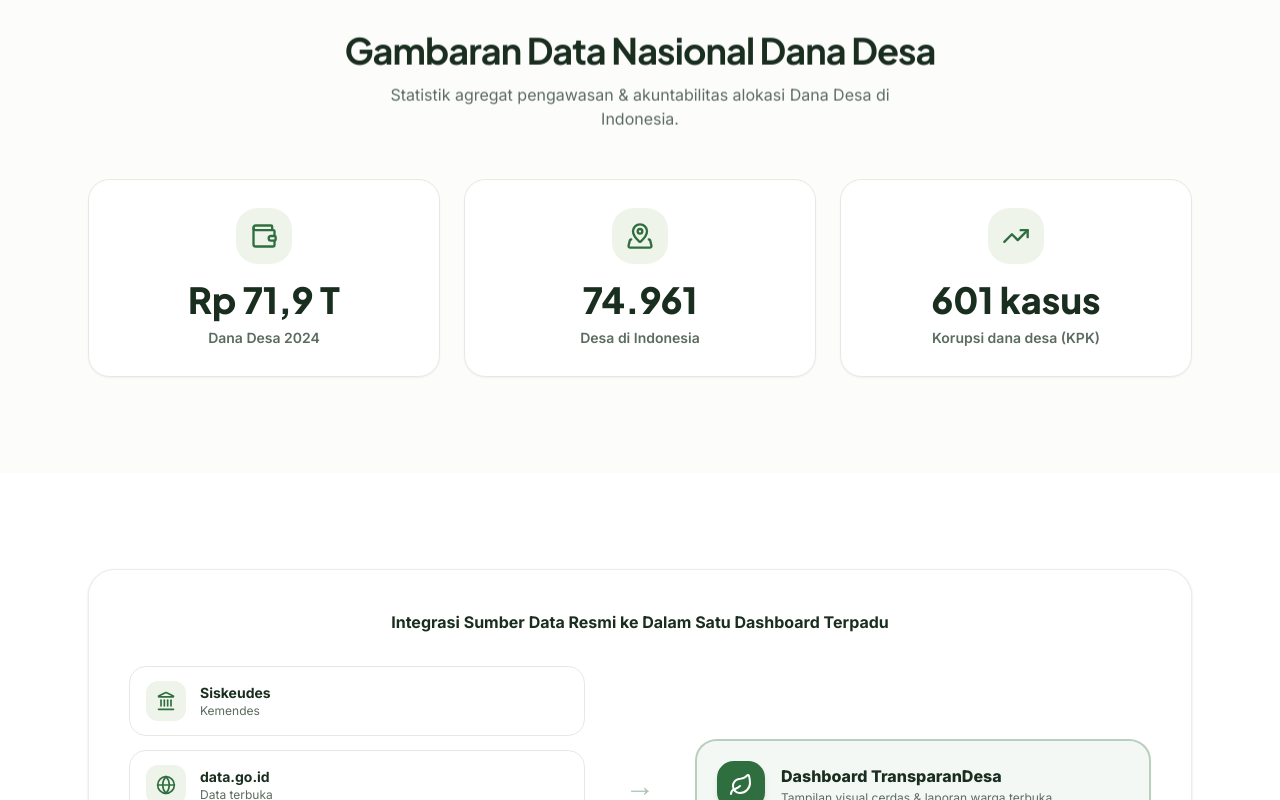
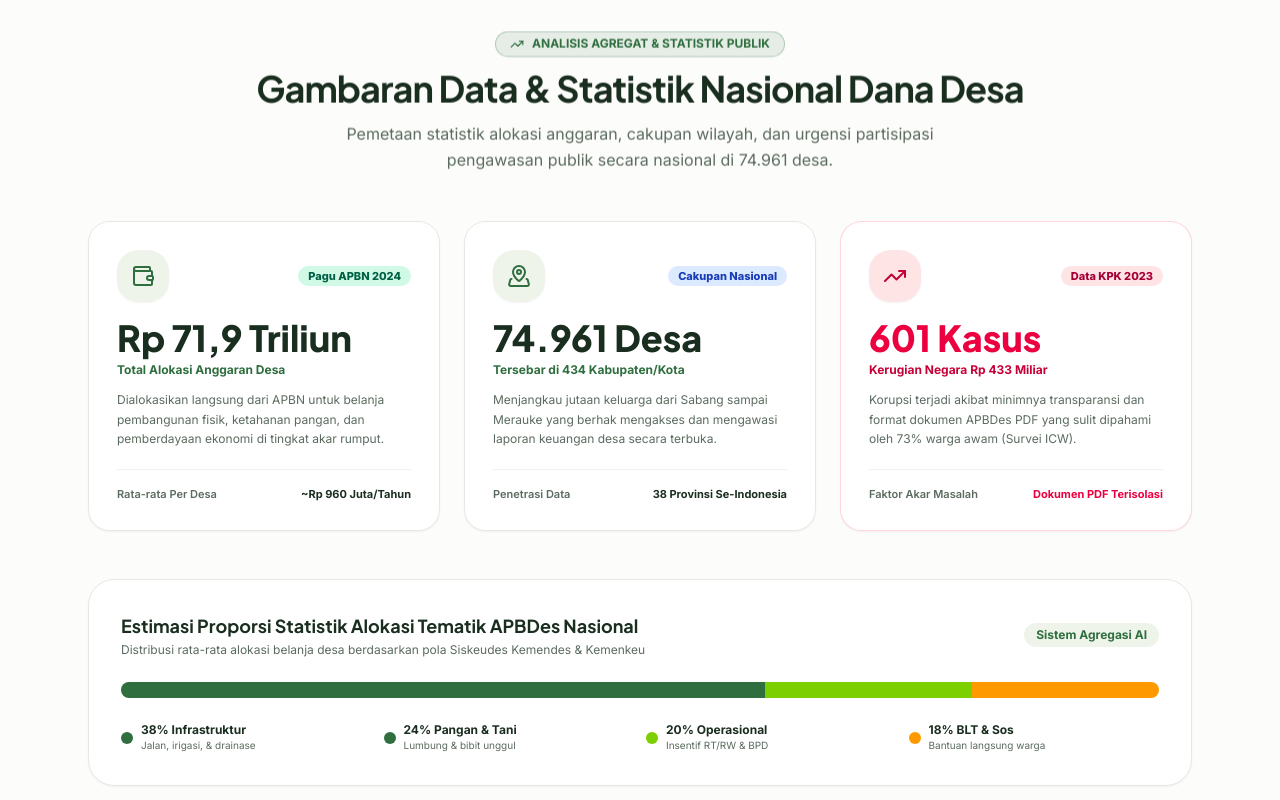
Before and after one commit to Aaihya/TransparanDesa, a Next.js app: page / in a window 1280 px wide. Shown: the part 1480-2280 px from the top of the page. Built offline with nearby package versions, Linux system fonts and the light colour scheme.

Commit message:
feat: enrich Data Nasional section with rich statistical insights and allocation breakdown bar

```diff
--- a/app/page.tsx
+++ b/app/page.tsx
@@ -204,33 +204,164 @@ export default function LandingPage() {
           </ScrollReveal>
         </section>
 
-        {/* Data Nasional Section with ScrollReveal */}
-        <section id="data-nasional" className="border-t border-border/40 bg-surface/50 py-16 sm:py-24">
+        {/* Data Nasional Section with Rich Statistical Insights & Detailed Cards */}
+        <section id="data-nasional" className="border-t border-border/40 bg-surface/60 py-16 sm:py-24">
           <div className="mx-auto max-w-6xl px-4 sm:px-6">
             <ScrollReveal variant="fade-up">
               <div className="text-center mb-12">
+                <span className="inline-flex items-center gap-2 rounded-full border border-primary/30 bg-primary/10 px-3.5 py-1 text-xs font-bold text-primary mb-3">
+                  <TrendingUp className="size-3.5" />
+                  ANALISIS AGREGAT & STATISTIK PUBLIK
+                </span>
                 <h2 className="font-heading text-2xl font-bold tracking-tight text-foreground sm:text-4xl">
-                  Gambaran Data Nasional Dana Desa
+                  Gambaran Data & Statistik Nasional Dana Desa
                 </h2>
-                <p className="mt-3 text-base text-muted-foreground max-w-xl mx-auto">
-                  Statistik agregat pengawasan & akuntabilitas alokasi Dana Desa di Indonesia.
+                <p className="mt-3 text-base text-muted-foreground max-w-2xl mx-auto leading-relaxed">
+                  Pemetaan statistik alokasi anggaran, cakupan wilayah, dan urgensi partisipasi pengawasan publik secara nasional di 74.961 desa.
                 </p>
               </div>
             </ScrollReveal>
 
-            <div className="grid grid-cols-1 sm:grid-cols-3 gap-6">
-              {stats.map((s, idx) => (
-                <ScrollReveal key={s.label} variant="zoom-in" delay={idx * 150}>
-                  <div className="group rounded-2xl border border-border bg-card p-7 shadow-xs text-center hover:border-primary/40 hover:shadow-xl hover:-translate-y-1 transition-all duration-300">
-                    <div className="mx-auto mb-4 flex size-14 items-center justify-center rounded-2xl bg-secondary text-primary group-hover:scale-110 group-hover:bg-primary group-hover:text-primary-foreground transition-all duration-300">
-                      <s.icon className="size-7" />
+            {/* 3 Detailed Stat Cards */}
+            <div className="grid grid-cols-1 md:grid-cols-3 gap-6 mb-12">
+              <ScrollReveal variant="zoom-in" delay={0}>
+                <div className="group rounded-2xl border border-border bg-card p-6 sm:p-7 shadow-xs hover:border-primary/40 hover:shadow-xl hover:-translate-y-1 transition-all duration-300 h-full flex flex-col justify-between">
+                  <div>
+                    <div className="flex items-center justify-between mb-4">
+                      <div className="flex size-13 items-center justify-center rounded-2xl bg-secondary text-primary group-hover:bg-primary group-hover:text-primary-foreground group-hover:scale-110 transition-all duration-300 shadow-xs">
+                        <Wallet className="size-6" />
+                      </div>
+                      <span className="rounded-full bg-emerald-100 text-emerald-800 dark:bg-emerald-950/60 dark:text-emerald-300 text-[11px] font-extrabold px-2.5 py-0.5">
+                        Pagu APBN 2024
+                      </span>
                     </div>
-                    <p className="font-heading text-3xl sm:text-4xl font-extrabold text-foreground group-hover:text-primary transition-colors">{s.value}</p>
-                    <p className="text-xs sm:text-sm font-semibold text-muted-foreground mt-2">{s.label}</p>
+                    <p className="font-heading text-3xl sm:text-4xl font-extrabold text-foreground group-hover:text-primary transition-colors">
+                      Rp 71,9 Triliun
+                    </p>
+                    <p className="text-xs font-bold text-primary mt-1">Total Alokasi Anggaran Desa</p>
+                    <p className="text-xs text-muted-foreground mt-3 leading-relaxed">
+                      Dialokasikan langsung dari APBN untuk belanja pembangunan fisik, ketahanan pangan, dan pemberdayaan ekonomi di tingkat akar rumput.
+                    </p>
                   </div>
-                </ScrollReveal>
-              ))}
+                  <div className="mt-5 pt-4 border-t border-border/60 flex items-center justify-between text-[11px] font-semibold text-muted-foreground">
+                    <span>Rata-rata Per Desa</span>
+                    <span className="font-mono font-bold text-foreground">~Rp 960 Juta/Tahun</span>
+                  </div>
+                </div>
+              </ScrollReveal>
+
+              <ScrollReveal variant="zoom-in" delay={150}>
+                <div className="group rounded-2xl border border-border bg-card p-6 sm:p-7 shadow-xs hover:border-primary/40 hover:shadow-xl hover:-translate-y-1 transition-all duration-300 h-full flex flex-col justify-between">
+                  <div>
+                    <div className="flex items-center justify-between mb-4">
+                      <div className="flex size-13 items-center justify-center rounded-2xl bg-secondary text-primary group-hover:bg-primary group-hover:text-primary-foreground group-hover:scale-110 transition-all duration-300 shadow-xs">
+                        <MapPinned className="size-6" />
+                      </div>
+                      <span className="rounded-full bg-blue-100 text-blue-800 dark:bg-blue-950/60 dark:text-blue-300 text-[11px] font-extrabold px-2.5 py-0.5">
+                        Cakupan Nasional
+                      </span>
+                    </div>
+                    <p className="font-heading text-3xl sm:text-4xl font-extrabold text-foreground group-hover:text-primary transition-colors">
+                      74.961 Desa
+                    </p>
+                    <p className="text-xs font-bold text-primary mt-1">Tersebar di 434 Kabupaten/Kota</p>
+                    <p className="text-xs text-muted-foreground mt-3 leading-relaxed">
+                      Menjangkau jutaan keluarga dari Sabang sampai Merauke yang berhak mengakses dan mengawasi laporan keuangan desa secara terbuka.
+                    </p>
+                  </div>
+                  <div className="mt-5 pt-4 border-t border-border/60 flex items-center justify-between text-[11px] font-semibold text-muted-foreground">
+                    <span>Penetrasi Data</span>
+                    <span className="font-mono font-bold text-foreground">38 Provinsi Se-Indonesia</span>
+                  </div>
+                </div>
+              </ScrollReveal>
+
+              <ScrollReveal variant="zoom-in" delay={300}>
+                <div className="group rounded-2xl border border-rose-200/80 dark:border-rose-900/40 bg-card p-6 sm:p-7 shadow-xs hover:border-rose-400 hover:shadow-xl hover:-translate-y-1 transition-all duration-300 h-full flex flex-col justify-between">
+                  <div>
+                    <div className="flex items-center justify-between mb-4">
+                      <div className="flex size-13 items-center justify-center rounded-2xl bg-rose-100 text-rose-700 dark:bg-rose-950 dark:text-rose-300 group-hover:scale-110 transition-all duration-300 shadow-xs">
+                        <TrendingUp className="size-6" />
+                      </div>
+                      <span className="rounded-full bg-rose-100 text-rose-800 dark:bg-rose-950 dark:text-rose-300 text-[11px] font-extrabold px-2.5 py-0.5">
+                        Data KPK 2023
+                      </span>
+                    </div>
+                    <p className="font-heading text-3xl sm:text-4xl font-extrabold text-rose-600 dark:text-rose-400">
+                      601 Kasus
+                    </p>
+                    <p className="text-xs font-bold text-rose-700 dark:text-rose-300 mt-1">Kerugian Negara Rp 433 Miliar</p>
+                    <p className="text-xs text-muted-foreground mt-3 leading-relaxed">
+                      Korupsi terjadi akibat minimnya transparansi dan format dokumen APBDes PDF yang sulit dipahami oleh 73% warga awam (Survei ICW).
+                    </p>
+                  </div>
+                  <div className="mt-5 pt-4 border-t border-border/60 flex items-center justify-between text-[11px] font-semibold text-muted-foreground">
+                    <span>Faktor Akar Masalah</span>
+                    <span className="font-bold text-rose-600">Dokumen PDF Terisolasi</span>
+                  </div>
+                </div>
+              </ScrollReveal>
             </div>
+
+            {/* National Theme Allocation Breakdown Bar */}
+            <ScrollReveal variant="fade-up" delay={200}>
+              <div className="rounded-3xl border border-border bg-card p-6 sm:p-8 shadow-xs">
+                <div className="flex flex-col md:flex-row items-start md:items-center justify-between gap-4 mb-6">
+                  <div>
+                    <h3 className="font-heading text-lg font-bold text-foreground">
+                      Estimasi Proporsi Statistik Alokasi Tematik APBDes Nasional
+                    </h3>
+                    <p className="text-xs text-muted-foreground mt-0.5">
+                      Distribusi rata-rata alokasi belanja desa berdasarkan pola Siskeudes Kemendes & Kemenkeu
+                    </p>
+                  </div>
+                  <span className="rounded-full bg-secondary px-3 py-1 text-xs font-bold text-primary shrink-0">
+                    Sistem Agregasi AI
+                  </span>
+                </div>
+
+                {/* Progress breakdown bar */}
+                <div className="space-y-4">
+                  <div className="h-4 w-full rounded-full bg-secondary overflow-hidden flex shadow-inner">
+                    <div className="bg-primary h-full transition-all duration-500" style={{ width: '38%' }} title="Pembangunan Fisik & Infrastruktur (38%)" />
+                    <div className="bg-brand-green h-full transition-all duration-500" style={{ width: '24%' }} title="Ketahanan Pangan & Agriculture (24%)" />
+                    <div className="bg-lime-500 h-full transition-all duration-500" style={{ width: '20%' }} title="Pemberdayaan & Insentif RT/RW (20%)" />
+                    <div className="bg-amber-500 h-full transition-all duration-500" style={{ width: '18%' }} title="BLT Desa & Bencana (18%)" />
+                  </div>
+
+                  <div className="grid grid-cols-2 sm:grid-cols-4 gap-3 pt-2">
+                    <div className="flex items-center gap-2">
+                      <span className="size-3 rounded-full bg-primary shrink-0" />
+                      <div>
+                        <p className="text-xs font-bold text-foreground">38% Infrastruktur</p>
+                        <p className="text-[10px] text-muted-foreground">Jalan, irigasi, & drainase</p>
+                      </div>
+                    </div>
+                    <div className="flex items-center gap-2">
+                      <span className="size-3 rounded-full bg-brand-green shrink-0" />
+                      <div>
+                        <p className="text-xs font-bold text-foreground">24% Pangan & Tani</p>
+                        <p className="text-[10px] text-muted-foreground">Lumbung & bibit unggul</p>
+                      </div>
+                    </div>
+                    <div className="flex items-center gap-2">
+                      <span className="size-3 rounded-full bg-lime-500 shrink-0" />
+                      <div>
+                        <p className="text-xs font-bold text-foreground">20% Operasional</p>
+                        <p className="text-[10px] text-muted-foreground">Insentif RT/RW & BPD</p>
+                      </div>
+                    </div>
+                    <div className="flex items-center gap-2">
+                      <span className="size-3 rounded-full bg-amber-500 shrink-0" />
+                      <div>
+                        <p className="text-xs font-bold text-foreground">18% BLT & Sos</p>
+                        <p className="text-[10px] text-muted-foreground">Bantuan langsung warga</p>
+                      </div>
+                    </div>
+                  </div>
+                </div>
+              </div>
+            </ScrollReveal>
           </div>
         </section>
 
```
Also changed, not shown: 1 other file (tests, documents, lock files or other folders).
